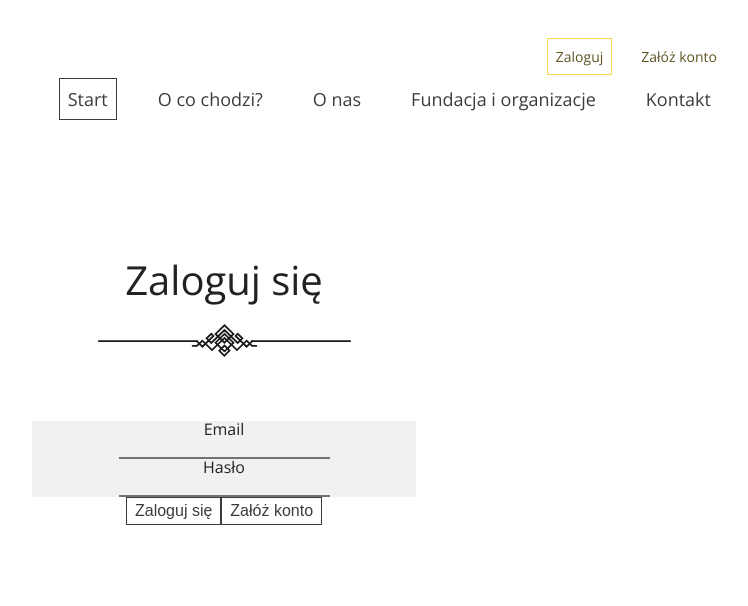
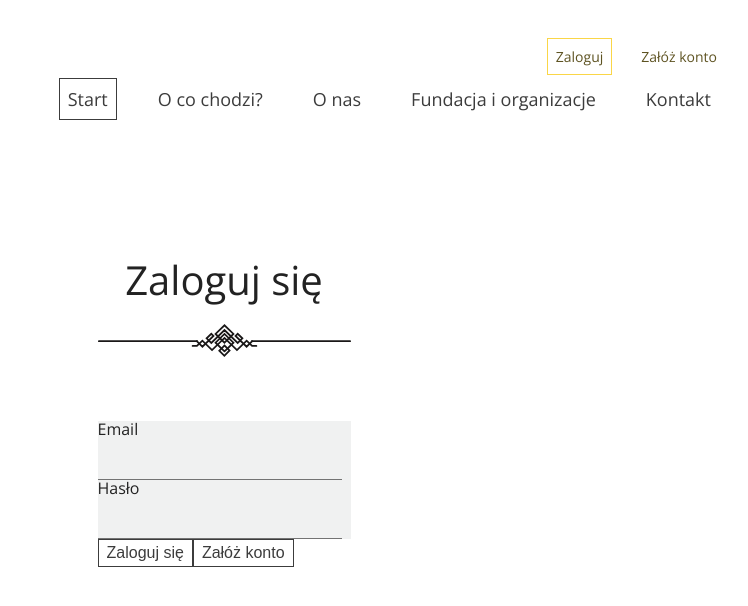
Before and after one commit to agataurbanska9/giveaway-website, a React (Create React App) app: page /#/logowanie in a window 1280 px wide. Shown: the top 606 px of the page, without its empty margins (416-1164 px from the left). Built offline with nearby package versions, Linux system fonts and the light colour scheme.

Commit message:
input margin left

```diff
--- a/src/scss/elements/_homeContact.scss
+++ b/src/scss/elements/_homeContact.scss
@@ -55,5 +55,5 @@
   margin-top: 2rem;
 }
 .bg {
-background: url(../../assets/Background-Contact-Form.jpg);
+  background: url(../../assets/Background-Contact-Form.jpg);
 }
--- a/src/scss/elements/_logIn.scss
+++ b/src/scss/elements/_logIn.scss
@@ -15,17 +15,23 @@
   }
 }
 form {
-  width: 24rem;
+  text-align: left;
 }
 
 .labels {
+  //padding: 2rem;
   background: $color-shade-fourth;
   label {
-    font-size: 1rem;
+    //margin: 1rem 0;
+    //padding-bottom: 3rem;
+    //font-size: 1rem;
+    margin-bottom: 2rem;
     input {
       background: none;
       border: none;
-      border-bottom: 2px solid $color-shade-third;
+      border-bottom: 1px solid $color-shade-third;
+      width: 15rem;
+      height: 2.5rem;
     }
   }
 }
```
